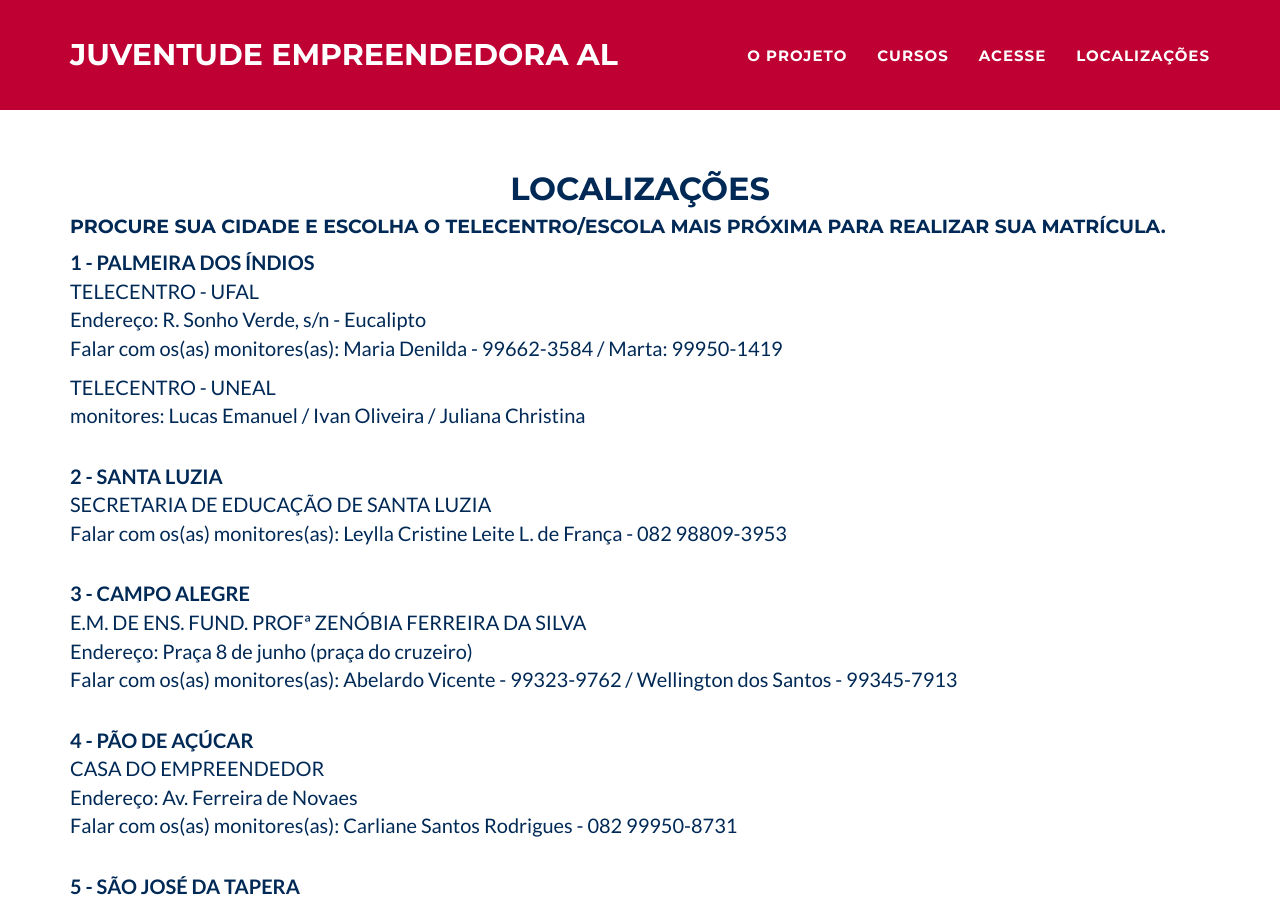
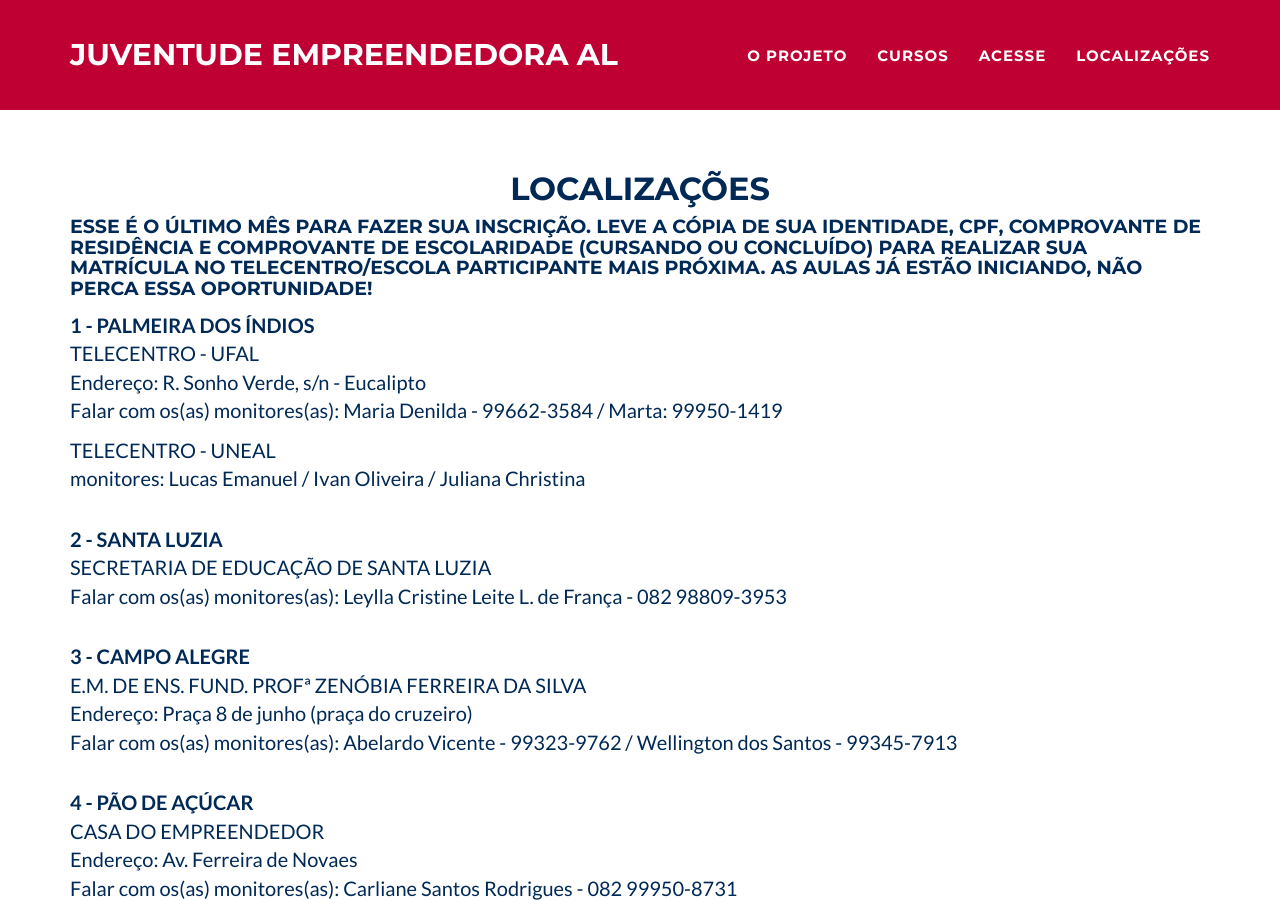
Before and after one commit to wilivro/juventudeempreendedoraal.com.br, a Jekyll site: the page locais/index.html, which Jekyll copies as it is, in a window 1280 px wide and 900 px high. Built offline with Jekyll 4.4.1, drawn with Linux system fonts in a browser that asks for light colours.

Commit message:
update text

```diff
--- a/_includes/header.html
+++ b/_includes/header.html
@@ -8,7 +8,7 @@
                        <span style="font-size: 3em;color: #003e83;" class="name">o projeto</span>
                         <!-- <hr class="star-light"> -->
                         <span class="skills">{{ site.skills }}</span>
-                        <br><br><span style="color: #dedede !important; "><a href="/locais">CLIQUE AQUI E CONFIRA A LISTA DE ESCOLAS E TELECENTROS PARTICIPANTES DE CADA MUNICÍPIO E FAÇA JÁ A SUA MATRÍCULA!</a></span><br><br>
+                        <br><br><span style="font-size: 1.3em; "><a href="/locais">CLIQUE AQUI E CONFIRA A LISTA DE ESCOLAS E TELECENTROS PARTICIPANTES DE CADA MUNICÍPIO E FAÇA JÁ A SUA MATRÍCULA!</a></span><br><br>
                         <iframe width="640" height="360" src="https://www.youtube.com/embed/aNWmiZcpII4?rel=0&amp;showinfo=0" frameborder="0" allowfullscreen></iframe></br></br>
                             <div style="margin: 0 auto; width: auto; padding-top: 20px;">
                                 <div style="display: inline-block"><img class="img-responsive" src="img/1fase.png"/></div>
--- a/locais/index.html
+++ b/locais/index.html
@@ -72,7 +72,8 @@
                 <div style="text-align: left" class="col-lg-12">
                     <p>
                         <h2 style="text-align: center;" >LOCALIZAÇÕES </br></h2>
-                        <h4>Procure sua cidade e escolha o telecentro/escola mais próxima para realizar sua matrícula. </h4>
+                        <h4> Esse é o último mês para fazer sua inscrição.
+						Leve a cópia de sua identidade, CPF, Comprovante de Residência e Comprovante de Escolaridade (Cursando ou Concluído) para realizar sua matrícula no telecentro/escola participante mais próxima. As aulas já estão iniciando, não perca essa oportunidade!</h4>
 
                         <p><strong>1 - PALMEIRA DOS ÍNDIOS</strong></br>
                         TELECENTRO - UFAL</br>
```
